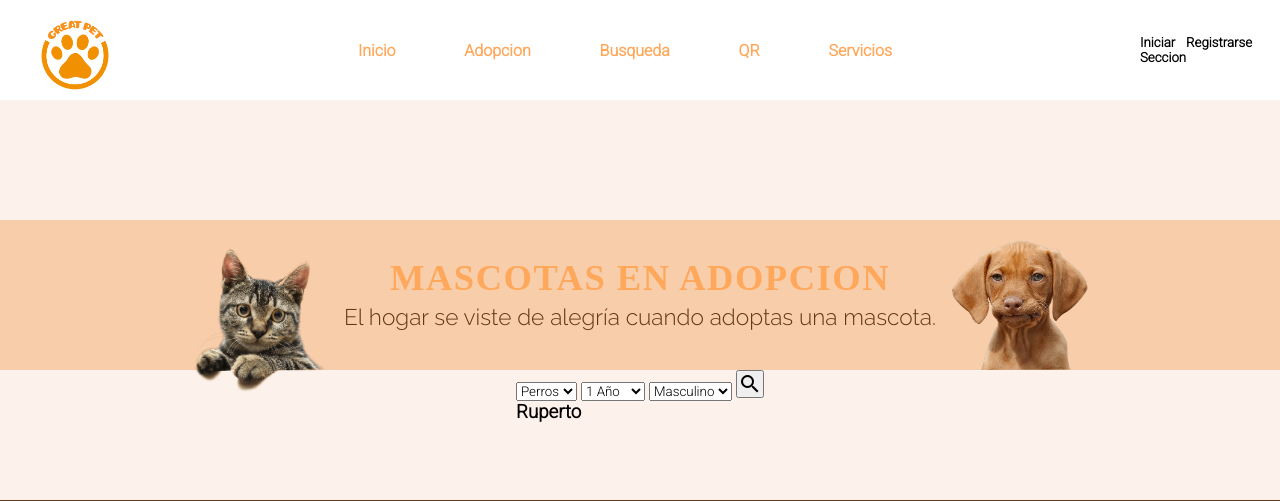
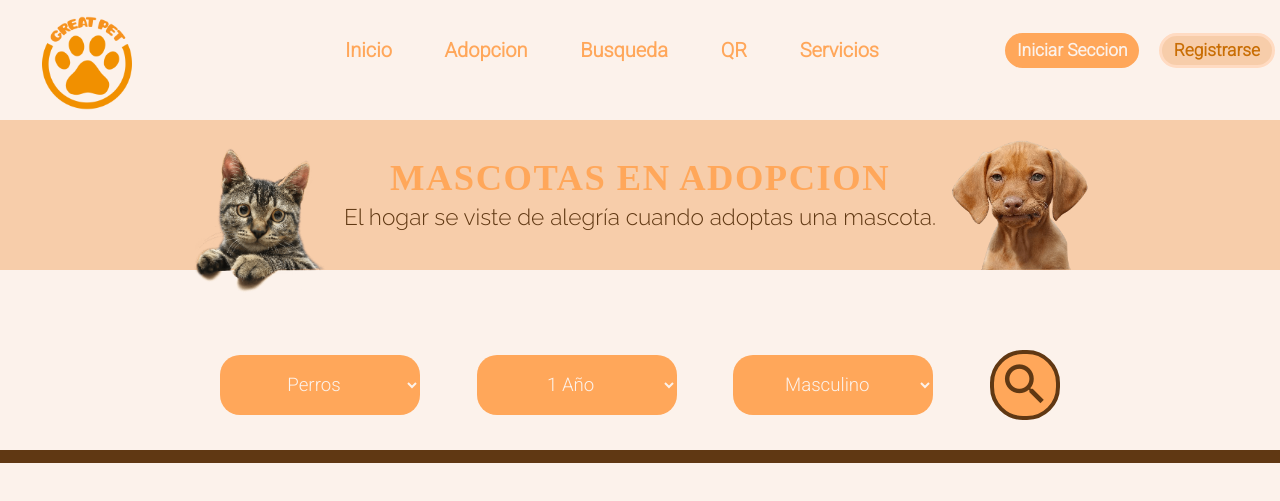
Before and after one commit to Busferis/great_pet, a PHP site: page /adopcion.html in a window 1280 px wide; the page is wider, and only the part inside the window is pictured. Shown: the top 501 px of that part. Run offline with PHP 8.4, Linux system fonts and the light colour scheme; some web fonts are replaced.

Commit message:
kn
kjblj

```diff
--- a/css/color.css
+++ b/css/color.css
@@ -1,4 +1,5 @@
 @import url('https://fonts.googleapis.com/css2?family=Raleway:wght@300&family=Roboto:wght@300&family=Sigmar&display=swap');
+
 
 * {
     margin: 0;
@@ -21,10 +22,6 @@
     font-weight: 300;
 }
 
-header{
-    background-color: rgb(255, 255, 255)
-}
-
 body {
     position: relative;
     background-color: #fcf2eb;
@@ -43,6 +40,7 @@
 
 
 header {
+    position: absolute;
     z-index: 1000;
     display: flex;
     /* background-color: rgba(165, 42, 42, 0.461); */
@@ -57,12 +55,14 @@
     align-items: center;
     justify-content: space-between;
     /* background-color: aquamarine; */
-    width: 1200px;
-    height: 80px;
+    width: 1400px;
+    height: 100px;
 }
 
 .FOTO-LOGO {
-    padding-top: 10px;
+    /* background-color: #f7cdaa; */
+    padding-top: 6px;
+    /* margin-right:200px ; */
     transition: all 0.3s;
 }
 
@@ -75,16 +75,22 @@
     /* background-color: blanchedalmond; */
     justify-content: space-between;
     width: 550px;
+    margin-left: 130px;
 
 }
 .TEXTO-LINK{
     text-decoration: none;
 }
 .navegacion h3 {
-    font-size: 12pt;
+    font-size: 15pt;
     padding: 0 8px 0 8px;
     color: rgb(255, 167, 90);
     transition: all 0.4s ease 0s;
+    /* height: 20px; */
+    height: 30px;
+    display: flex;
+    justify-content: center;
+    align-items: center;
 }
 
 .navegacion h3:hover {
@@ -92,9 +98,10 @@
     background-color: #ffa75a;
     color: white;
     width: auto;
-    height: auto;
-    padding: 0 8px 0 8px;
+    height: 30px;
+    padding: 0 20px;
     border-radius: 50px;
+
 }
 
 
@@ -103,13 +110,70 @@
     display: flex;
     position: relative;
     /* background-color: rgb(58, 99, 224); */
+    top: 10px;
+    left: 40px;
     width: auto;
-    height: 80px;
+    height: 100px;
     align-items: center;
 }
 
-.redes {
-    /* background-color: rgb(165, 42, 42); */
+.redes{
+
+    /* background-color: #603813;   */
+    width: 280px;
+    display: flex;
+    justify-content: space-between;
+    align-items: center;
+
+
+}
+.inicio-seccion{
+    background-color: rgb(255, 167, 90);
+    height: 35px;
+    color: #fcf2eb;
+    border-radius: 20px;
+    margin: 5px;
+    padding: 12px;
+    font-size: 13pt;
+    transition: all 0.3s;
+    display: flex;
+    justify-content: center;
+    align-items: center;
+}
+
+.inicio-seccion:hover{
+    background-color: #ffdbc2;
+    transform: scale(1.1);
+    border: 3px solid rgb(255, 167, 90);
+    color: rgb(255, 167, 90);}
+
+
+.registrarse{
+    background-color:#f7cdaa;
+    border: 3px solid #ffdbc2;
+    height: 35px;
+    color: rgb(201, 110, 5);
+    border-radius: 20px;
+    margin:5px;
+    padding: 12px;
+    font-size: 13pt;
+    transition: all 0.3s;
+    display: flex;
+    justify-content: center;
+    align-items: center;
+}
+
+.registrarse:hover{
+    background-color: #ffdbc2;
+    border: 3px solid rgb(255, 167, 90);
+    color: rgb(255, 167, 90);
+    transform: scale(1.1);
+}
+
+
+
+/* .redes {
+    background-color: rgb(165, 42, 42);
     display: flex;
     justify-content: space-between;
     width: 100px;
@@ -117,15 +181,15 @@
 }
 
 .redes-header {
-    /* background-color: rgb(144, 224, 58); */
+    background-color: rgb(144, 224, 58);
     height: 20px;
-    transition: all 0.3s;
 
 }
 
 .redes-header:hover {
-    transform: scale(1.2);
-}
+    box-shadow: 0 0 10px #f7cdaa;
+
+} */
 
 
 
@@ -361,25 +425,29 @@
     display: flex;
     justify-content: center;
     align-items: center;
-    text-decoration: none;
 }
 
 .ir{
     font-size: 30pt;
     color: #f7cdaa;
-    text-decoration: none;
+}
+
+.ir-link{
+    text-decoration: none !important;
 }
 
 
 /*                                           MAIN ADOPCION                                        */
 
  .contenedor2-main-adopcion{
-    /* background-color: #5a60ff4e; */
+    background-color: #fcf2eb;
     width: 100%;
-    height: 100%;
+    height: 2500px;
     display: flex;
+    flex-direction: column;
+
+    /* justify-content: center; */
     align-items: center;
-    flex-direction: column;
 }
 
 
@@ -403,7 +471,7 @@
 }
 
 .contanedora-caja-fodo-titulo-adopta{
-    /* background-color: #f7cdaa; */
+    background-color: #f7cdaa;
     height: 100%;
     width: 1200px;
     display: flex;
@@ -465,7 +533,7 @@
 }
 
 .mensaje-adopcion-header{
-    /* background-color: rgba(60, 255, 0, 0.541); */
+    /* background-color: antiquewhite; */
     position: relative;
     font-size: 17pt;
     color: #603813
@@ -477,252 +545,208 @@
 
 
 
+
+
 /*     TERMINA CARTEL PRINCIPAL ADOPCION     */
 
 
-/*tarjetas adopcion perros y gatos*/
 
-.caja-contenedora-tarjetas-perro-gatos{
-    background-color: #f7cdaa;
-    margin: 80px 0 200px 0;
-    width: 1200px;
-    height:1600px;
-    border-radius: 130px;
+
+
+/*                   CAJA PRINCIPAL ADOPCION                      */
+
+.caja-contenedora-tarjetas-adopcion{
+    /* background-color: #ffa75a; */
+    margin-top: 50px;
+    height: 2050px;
+    width:1400px ;
     display: flex;
+    align-items: center;
     flex-direction: column;
-    align-items: center;
 }
 
-.caja-adopcion-perro-gatos{
-    /* background-color: #5aff707a; */
+.caja-filtro-adopcion{
+    /* background-color: blueviolet; */
+    height: 130px;
     width: 100%;
-    height: 150px;
     display: flex;
-    flex-direction: column;
-    /* justify-content: center; */
     align-items: center;
-    margin: 30px 0 0 0;
+    justify-content: center;
 }
 
-.titulo-filtrar{
-    /* background-color:aqua; */
-    letter-spacing: 5px;
-    color:#ffa75a;
-    font-size: 22pt;
+.selec-filtro{
+    /* background-color: #f7cdaa; */
+    width: 60%;
+    height: 100px;
+    display: flex;
+    align-items: center;
+    justify-content: space-between;
+
+
 }
 
-.linea-filtro{
-    background-color: #603813;
-    width: 60%;
-    height: 3px;
-    margin: 0 0 10px 0;
+.SELECT-1{
+    height: 60PX;
+    width: 200PX;
+    border-radius: 20PX;
+    background-color:rgb(255, 167, 90);
+    border-style: none;
+    color: #fcf2eb;
+    font-size: 14pt;
+    text-align: center;
+
 }
 
-.filtro-adopcion-perro-gatos{
-    /* background-color: #ffa75a; */
-    width: 50%;
-    display: flex;
-    justify-content: center;
-    justify-content: space-between;
-    align-items: center;
+.options-select{
+ background-color:#fcc290 ;
+ color:  #fcf2eb;
 }
 
-.selec-perros-gatos{
-    background-color: #ffffff;
-    width: 150px;
-    height: 30px;
-    color: #603813;
-    padding: 0 10px;
-    border: none;
+.buscar-filtro-adopcion{
+    background-color: #ffa75a;
+    color:  #603813;
+    border: 4px solid #603813;
+    height: 70px;
+    width: 70px;
+    font-size: 40pt;
+    border-radius: 33px;
+    transition: all 0.3s;
 }
 
-.selec-edad{
-    background-color: #ffffff;
-    width: 150px;
-    height: 30px;
-    color: #603813;
-    padding: 0 10px;
-    border: none
-}
+.buscar-filtro-adopcion:hover{
+    color:  #fcf2eb;
+    transform: scale(1.3);
 
-.selec-sexo{
-    background-color: #ffffff;
-    width: 150px;
-    height: 30px;
-    color: #603813;
-    padding: 0 10px;
-    border: none;
-}
-
-.opcion{
-    background-color: transparent;
 }
 
 
-.boton-filtro{
-    height: 40px;
-    width: 40px;
-}
 
-.img-lupa-busqueda{
-    width: 50px;
-}
-.fondo-tarjetas{
-    /* background-color: rgba(255, 0, 0, 0.396); */
-    width: 100%;
-    height: 90%;
-    display: flex;
-    flex-direction: column;
-}
-
-.caja-contenedora-tarjetas-perros-adopcion{
-    display: flex;
-    flex-direction: row;
-    justify-content: center;
-
-}
-
-.tarjeta1{
-    background-color: #fcf2eb;
-    width: 300px;
-    height: 400px;
-    border-radius: 70px;
-    margin: 30px 30px;
-    display: flex;
-    flex-direction: column;
-    align-items: center;
-}
-
-.foto-animales-adopcion{
-    background-image: url("../img/perro-tarjeta.jpg");
-    background-repeat: no-repeat;
-    background-size: cover;
-    height: 45%;
-    border-top-left-radius:70px;
-    border-top-right-radius:70px;
-    width: 100%;
-}
-
-.caja-descripcion-animales{
-    /* background-color: rgb(133, 186, 162); */
-    height: 55%;
-    width: 100%;
-    border-bottom-left-radius:70px;
-    border-bottom-right-radius:70px;
-    display: flex;
-    flex-direction: column;
-    align-items: center;
-}
-
-.descripcion-animales{
-    margin-top: 10px;
-/* background-color: #c15f5f; */
-width: 230px;
-height: 176px;
-display: flex;
-flex-direction: column;
-justify-content: space-between;
-padding:10px 0;
-}
-
-.filas-descripcion{
-    /* background-color: #ffa75a; */
-    width: 100%;
-    height: calc(95% / 3);
-    display: flex;
-    justify-content: center;
-    align-items: center;
-}
-
-.filas-descripcion h6{
-    /* background-color: blueviolet; */
-    font-size: 15pt;
-    position: relative;
-    left: -50px;
-}
-
-.linea-tarjeta-descripcion-animales{
-    /* background-color: #603813; */
-    width: 5px;
-    height: 45px;
-    position: relative;
-    left: -30PX;
-
-}
-
-.filas-descripcion h5{
-    /* background-color: yellow; */
-    font-size: 12pt;
-    position: relative;
-    left: -5px;
+.linea-filtro-adopcion-tarjetas{
+background-color: #603813;
+height: 13px;
+width: 100%;
+border-radius: 20px;
 }
 
 
 
 
 
+/* ASADADSADASDAS DA DSA DAS DA A DAD SA DSAD SADD D   */
 
 
 
 
 
+.contenedor-tarjetas-adopcion-mini-descripcion{
+/* background-color: rgb(109, 153, 192); */
 
-
-.vermas-adopta{
-    /* background-color: rgba(255, 251, 0, 0.538); */
-    width: 100%;
-    height:50px;
-    /* margin-top: 5px;  */
-    display: flex;
-    align-items: center;
-    justify-content: center;
-    position: relative;
-    top: -10px;
+height: 1650px;
+width: 85%;
+margin-top: 70px;
+display: flex;
+flex-direction: column;
+justify-content: space-between;
 }
 
-.texto-ver-mas{
-    background-color: #fcf2eb;
-    width: 150px;
-    height:100%;
+.tarjetas-adopcion-mini-descripcion-row{
+    /* background-color: #541360; */
     display: flex;
-    justify-content: center;
-    align-items: center;
-    border-radius: 22px;
-    border: solid 5px #ffa75a;
+    justify-content: space-between;
+    margin: 40px 0 0 0;
 }
-
-.texto-ver-mas h5{
-font-size: 20pt;
-color:#603813;
-}
-
-
-/*termina tarjetas adopcion perros y gatos*/
 
 
 
 
+.tarjetas-adopcion-mini-descripcion-columns{
+    display: flex;
+    flex-direction: column;
+
+
+}
+
+.tarjeta1-adopcion-mini-descripcion{
+    background-color: #f7cdaa;
+    height: 550px;
+    width: calc(100% / 3 - 2%);
+    border-radius: 50px;
+    display: flex;
+    flex-direction: column;
+    justify-content: space-between;
+}
+.img-perro-en-adopcion{
+    position: relative;
+    background-image: url("../img/img-perro-tarjeta-adopcion.webp");
+    height: 50%;
+    width: 100%;
+    border-radius: 50px;
+    background-repeat: no-repeat;
+    background-position: center;
+    background-size: cover;
+}
+
+.caja-contenedora-nombre{
+    position: absolute;
+    background-color: #f3852c;
+    height: 50px;
+    width: 50%;
+    bottom: -25px;
+    right: 90px;
+    border-radius: 20px;
+    display: flex;
+    justify-content: center;
+    align-items: center;
+    font-size: 18pt;
+}
+
+.mini-informacion-tarjeta-adopcion{
+    background-color: #ff0000;
+    height: 45%;
+    width: 100%;
+    display: flex;
+    flex-direction: column;
+    justify-content:space-between;
+
+}
+
+.ubicacion-mascota-adopcion-tarjeta{
+    background-color: #ffa75a;
+    height:  calc(80% / 4 );
+    width: 100%;
+}
+
+.ubicacion-mascota-adopcion-tarjeta{
+    background-color: #ffa75a;
+    height:  calc(80% / 4 );
+    width: 100%;
+}
+
+.raza-mascota-adopcion-tarjeta{
+    background-color: #ffa75a;
+    height:  calc(80% / 4 );
+    width: 100%;
+}
+.edad-mascota-adopcion-tarjeta{
+    background-color: #ffa75a;
+    height:  calc(80% / 4 );
+    width: 100%;
+}
+.sexo-mascota-adopcion-tarjeta{
+    background-color: #ffa75a;
+    height:  calc(80% / 4 );
+    width: 100%;
+}
 
 
 
 
+/* ASADADSADASDAS DA DSA DAS DA A DAD SA DSAD SADD D   */
 
 
 
 
-
-
-
-
-
-
-
-
-
-
-
-
-
+/*                 TERMINA CAJA PRINCIPAL ADOPCION                  */
 
 
 
```
